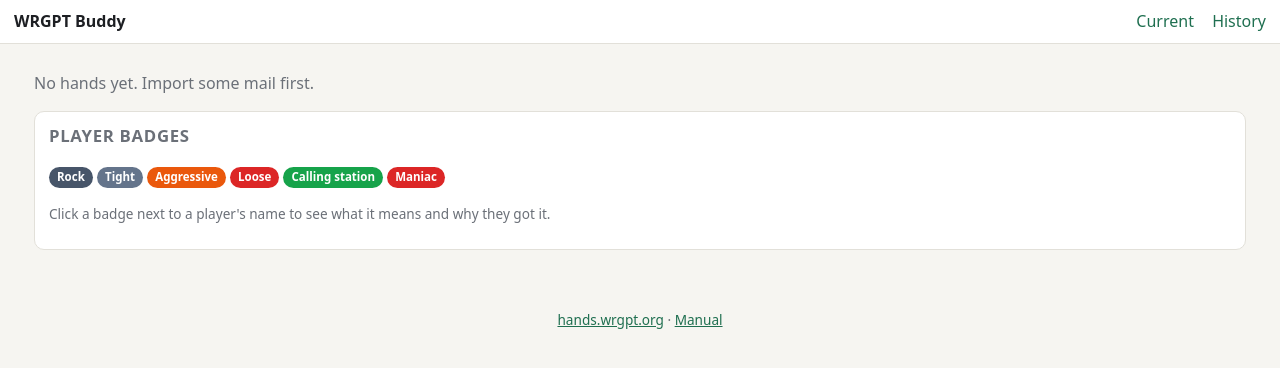
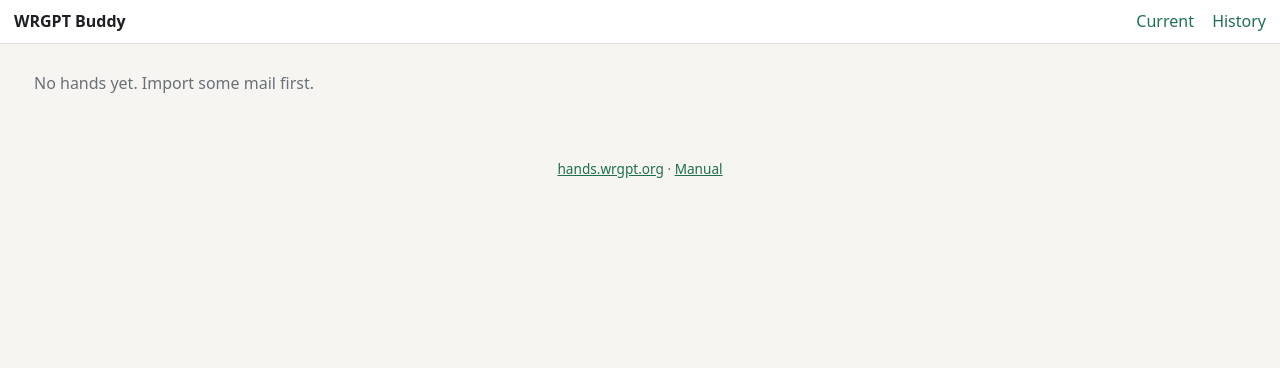
Before and after one commit to sefk/wrgpt-buddy, a Django app: page / in a window 1280 px wide. Shown: the top 368 px of the page. Run offline with Django 5.2, Linux system fonts and the light colour scheme; data that the repository does not hold is empty.

Commit message:
Remove the player badges panel from all pages but the profile page
Co-Authored-By: Claude Sonnet 5.5 <noreply@anthropic.com>
Claude-Session: https://claude.ai/code/session_01ALthAP5WpyzNoXtW3bZ3gT

```diff
--- a/poker/templates/poker/_profile_legend.html
+++ b/poker/templates/poker/_profile_legend.html
@@ -1,6 +1,5 @@
 <section class="legend">
   <h2>Player badges</h2>
-  {% if descriptions %}
   <dl>
     {% for name, desc in types %}
     <dt><span class="pill profile {{ name|slugify }}">{{ name|capfirst }}</span></dt>
@@ -8,8 +7,4 @@
     {% endfor %}
   </dl>
   <p class="muted small">Fold rate = folds ÷ all actions. Aggression = bets, raises and all-ins ÷ non-fold actions. A badge needs at least {{ min_hands }} hands; a player in the middle on both measures gets none.</p>
-  {% else %}
-  <p>{% for name, desc in types %}<span class="pill profile {{ name|slugify }}">{{ name|capfirst }}</span> {% endfor %}</p>
-  <p class="muted small">Click a badge next to a player's name to see what it means and why they got it.</p>
-  {% endif %}
 </section>
--- a/poker/templates/poker/base.html
+++ b/poker/templates/poker/base.html
@@ -18,7 +18,7 @@
 </header>
 <main>
 {% block content %}{% endblock %}
-{% block legend %}{% profile_legend %}{% endblock %}
+{% block legend %}{% endblock %}
 </main>
 <footer>
   <a href="https://hands.wrgpt.org" rel="noopener">hands.wrgpt.org</a> ·
--- a/poker/templates/poker/player_profile.html
+++ b/poker/templates/poker/player_profile.html
@@ -48,4 +48,4 @@
   </div>
 </section>
 {% endblock %}
-{% block legend %}{% profile_legend True %}{% endblock %}
+{% block legend %}{% profile_legend %}{% endblock %}
--- a/poker/templatetags/poker_extras.py
+++ b/poker/templatetags/poker_extras.py
@@ -96,7 +96,7 @@ def relative(dt):
 
 
 @register.inclusion_tag("poker/_profile_legend.html")
-def profile_legend(descriptions=False):
+def profile_legend():
     from ..state import MIN_HANDS_FOR_BADGE, PROFILE_TYPES
 
-    return {"types": PROFILE_TYPES, "min_hands": MIN_HANDS_FOR_BADGE, "descriptions": descriptions}
+    return {"types": PROFILE_TYPES, "min_hands": MIN_HANDS_FOR_BADGE}
```
Also changed, not shown: poker/tests/test_profiles.py (+4 -5 lines).
